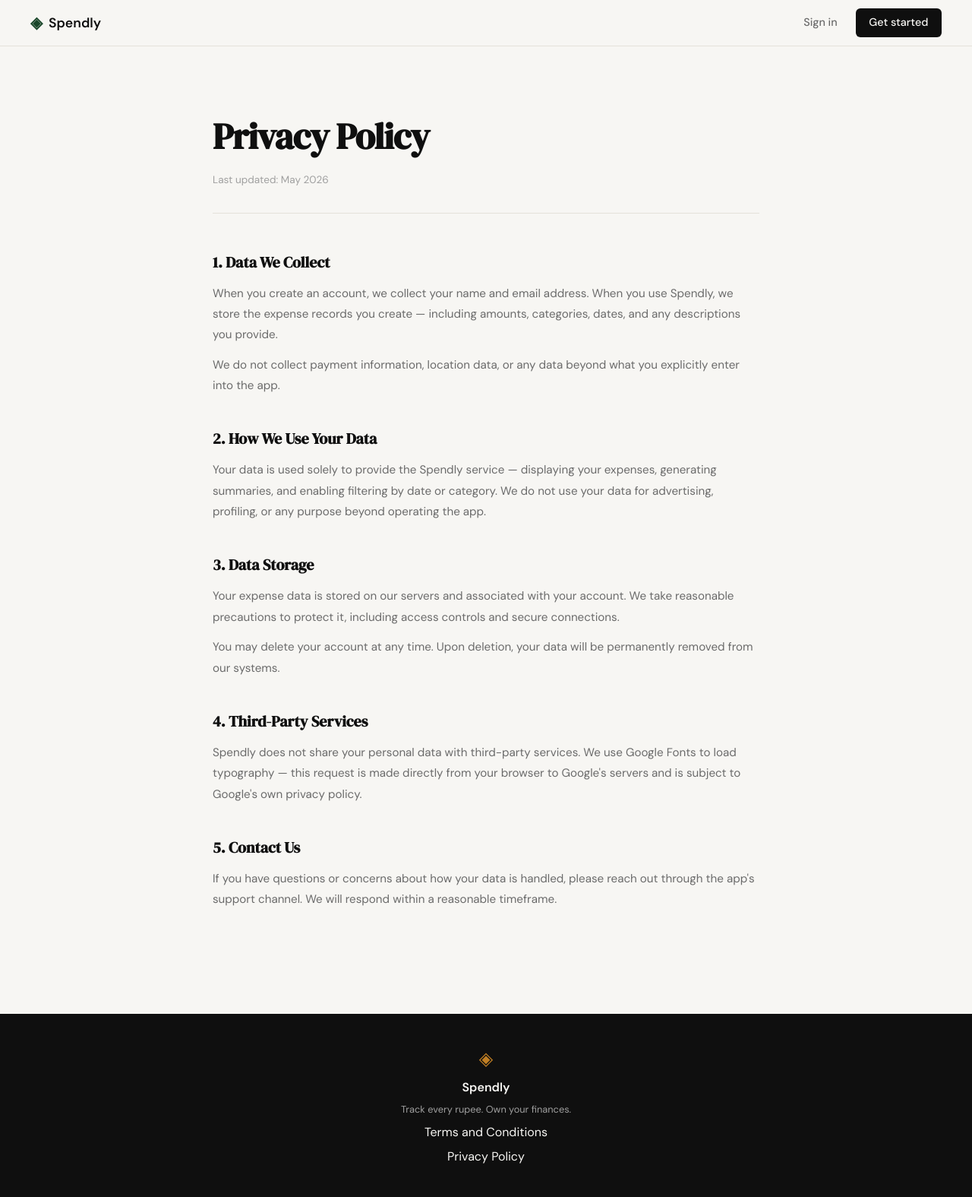
After one commit to madhavgupta6803/spendly, a Flask app: page /privacy in a window 1280 px wide. The commit adds this page. Shown: the whole page at 76% size. Run offline with Flask 3, Linux system fonts and the light colour scheme.

Commit message:
landing: add privacy policy page and route

```diff
--- a/app.py
+++ b/app.py
@@ -31,6 +31,11 @@ def terms():
     return render_template("terms.html")
 
 
+@app.route("/privacy")
+def privacy():
+    return render_template("privacy.html")
+
+
 @app.route("/logout")
 def logout():
     return "Logout — coming in Step 3"
--- a/templates/base.html
+++ b/templates/base.html
@@ -35,8 +35,8 @@
             <span class="footer-name">Spendly</span>
             <p class="footer-copy">Track every rupee. Own your finances.</p>
             <!-- <div class="footer-links"> -->
-            <a href="{{ url_for('terms') }}">Terms and Conditions</a>
-            <a href="#">Privacy Policy</a>
+            <a href="/terms">Terms and Conditions</a>
+            <a href="/privacy">Privacy Policy</a>
             <!-- </div> -->
         </div>
     </footer>
--- /dev/null
+++ b/templates/privacy.html
@@ -0,0 +1,41 @@
+{% extends "base.html" %}
+
+{% block title %}Privacy Policy — Spendly{% endblock %}
+
+{% block content %}
+
+<section class="terms-page">
+    <div class="terms-inner">
+        <h1 class="terms-title">Privacy Policy</h1>
+        <p class="terms-updated">Last updated: May 2026</p>
+
+        <div class="terms-section">
+            <h2>1. Data We Collect</h2>
+            <p>When you create an account, we collect your name and email address. When you use Spendly, we store the expense records you create — including amounts, categories, dates, and any descriptions you provide.</p>
+            <p>We do not collect payment information, location data, or any data beyond what you explicitly enter into the app.</p>
+        </div>
+
+        <div class="terms-section">
+            <h2>2. How We Use Your Data</h2>
+            <p>Your data is used solely to provide the Spendly service — displaying your expenses, generating summaries, and enabling filtering by date or category. We do not use your data for advertising, profiling, or any purpose beyond operating the app.</p>
+        </div>
+
+        <div class="terms-section">
+            <h2>3. Data Storage</h2>
+            <p>Your expense data is stored on our servers and associated with your account. We take reasonable precautions to protect it, including access controls and secure connections.</p>
+            <p>You may delete your account at any time. Upon deletion, your data will be permanently removed from our systems.</p>
+        </div>
+
+        <div class="terms-section">
+            <h2>4. Third-Party Services</h2>
+            <p>Spendly does not share your personal data with third-party services. We use Google Fonts to load typography — this request is made directly from your browser to Google's servers and is subject to Google's own privacy policy.</p>
+        </div>
+
+        <div class="terms-section">
+            <h2>5. Contact Us</h2>
+            <p>If you have questions or concerns about how your data is handled, please reach out through the app's support channel. We will respond within a reasonable timeframe.</p>
+        </div>
+    </div>
+</section>
+
+{% endblock %}
```
